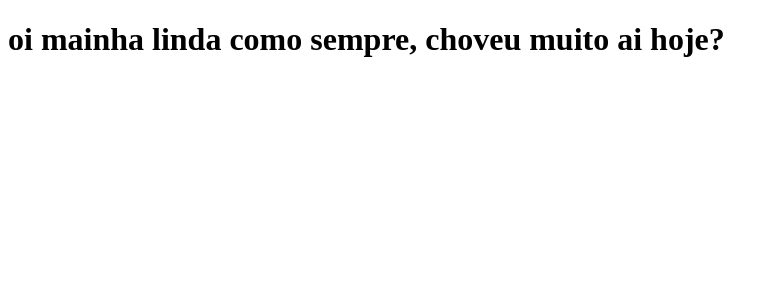
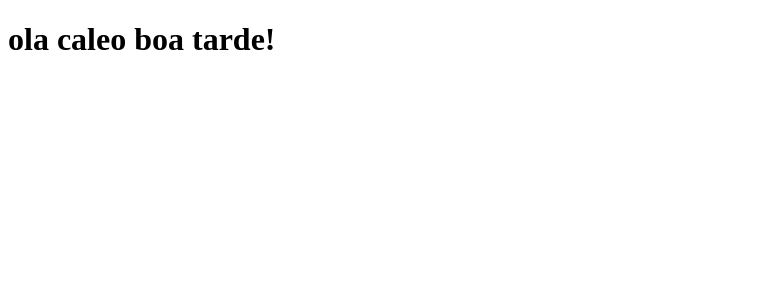
Before and after one commit to RafaNgk/clone-tabnews, a Next.js app: page / in a window 1280 px wide. Shown: the top 300 px of the page, without its empty margins (0-777 px from the left). Built offline with nearby package versions, Linux system fonts and the light colour scheme.

Commit message:
ola caleo

```diff
--- a/pages/index.js
+++ b/pages/index.js
@@ -1,5 +1,5 @@
 function Home() {
-  return <h1>oi mainha linda como sempre, choveu muito ai hoje? </h1>;
+  return <h1>ola caleo boa tarde!</h1>;
 }
 
 export default Home;
```
